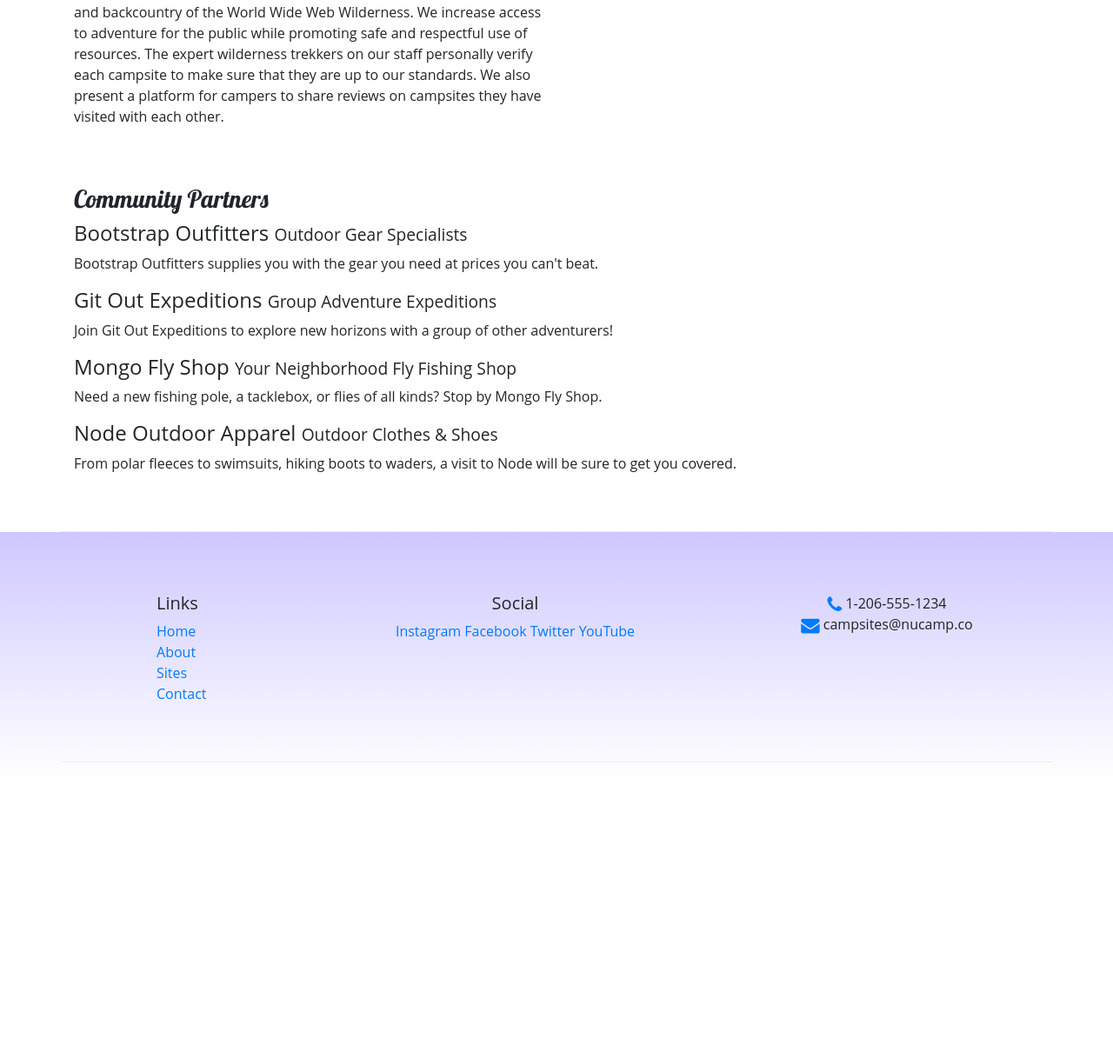
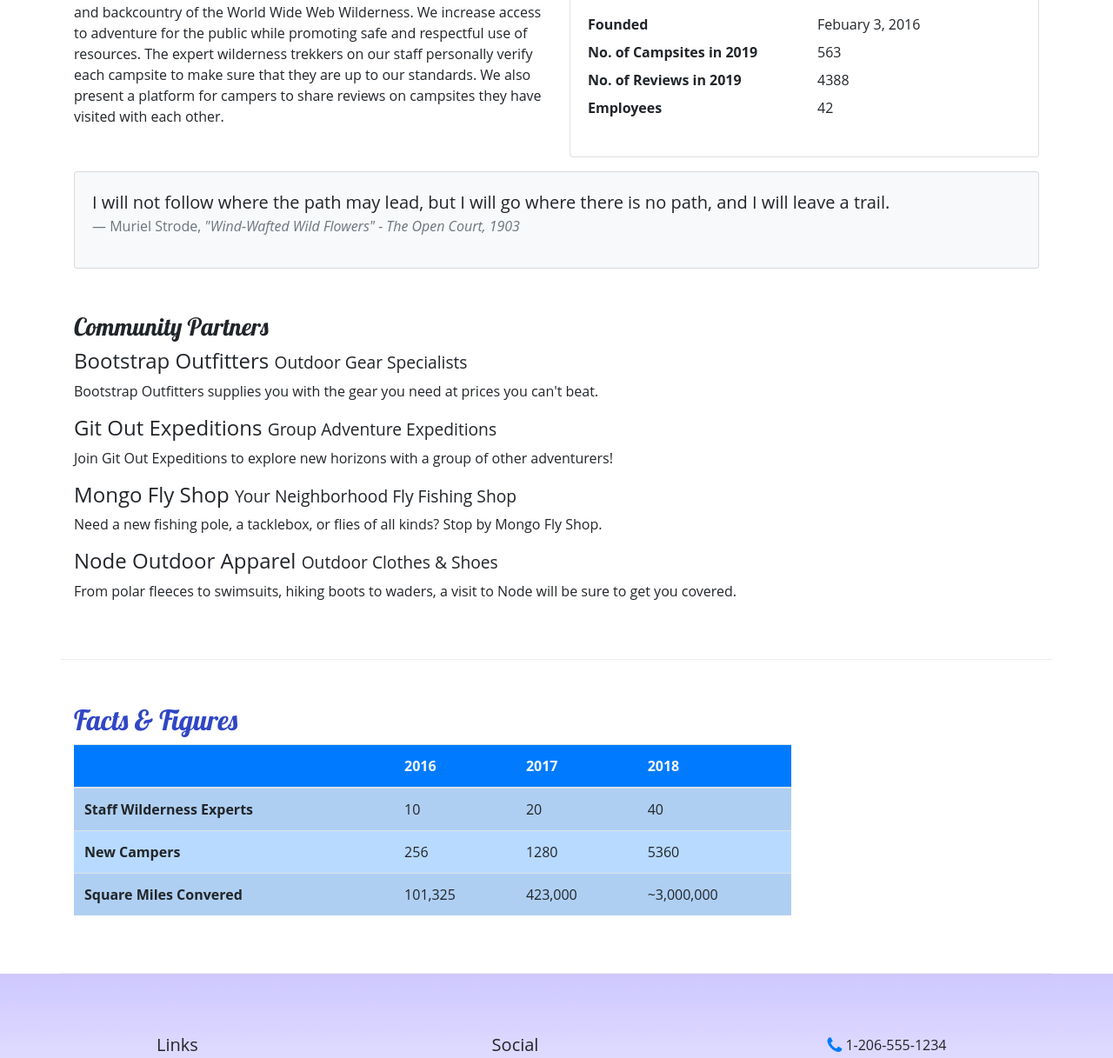
Before and after one commit to AdonisFiakos/my-workshop-projects, a website: page aboutus.html in a window 1280 px wide. Shown: the part 421-1638 px from the top of the page at 87% size. Before the commit the page ends 1318 px from the top, so only its background shows below. Drawn offline with nearby package versions, Linux system fonts and the light colour scheme.

Commit message:
tables-and-cards

```diff
--- a/aboutus.html
+++ b/aboutus.html
@@ -67,6 +67,35 @@
                 <h3>Our Mission</h3>
                 <p>We present a curated database of the best campsites in the vast woods and backcountry of the World Wide Web Wilderness. We increase access to adventure for the public while promoting safe and respectful use of resources. The expert wilderness trekkers on our staff personally verify each campsite to make sure that they are up to our standards. We also present a platform for campers to share reviews on campsites they have visited with each other.</p>
             </div>
+            <div class="col-sm-6">
+                <div class="card">
+                    <h3 class="card-header bg-primary text-white">Facts At a Glance</h3>
+                    <div class="card-body">
+                        <dl class="row">
+                            <dt class="col-6">Founded</dt>
+                            <dd class="col-6">Febuary 3, 2016</dd>
+                            <dt class="col-6">No. of Campsites in 2019</dt>
+                            <dd class="col-6">563</dd>
+                            <dt class="col-6">No. of Reviews in 2019</dt>
+                            <dd class="col-6">4388</dd>
+                            <dt class="col-6">Employees</dt>
+                            <dd class="col-6">42</dd>
+                        </dl>
+                    </div>
+                </div>
+            </div>
+            <div class="col">
+                <div class="card bg-light mt-3">
+                    <blockquote class="blockquote card-body">
+                        <p class="mb-0">I will not follow where the path may lead, but I will go where there is no path, and I will leave a trail.</p>
+                        <footer class="blockquote-footer">Muriel Strode,
+                            <cite title="Source Title">"Wind-Wafted Wild Flowers" -
+                                The Open Court, 1903
+                            </cite>
+                        </footer>
+                    </blockquote>
+                </div>
+            </div>
         </div>
 
         <div class="row row-content">
@@ -82,9 +111,48 @@
                 <p class="d-none d-sm-block">From polar fleeces to swimsuits, hiking boots to waders, a visit to Node will be sure to get you covered.</p>
             </div>
         </div>
+
+        <div class="row row-content">
+            <div class="col-sm-9">
+                <h2>Facts &amp; Figures</h2>
+                <div class="table-responsive">
+                    <table class="table table-striped">
+                        <thead>
+                            <tr class="bg-primary text-light">
+                                <th></th>
+                                <th>2016</th>
+                                <th>2017</th>
+                                <th>2018</th>
+                            </tr>
+                        </thead>
+                        <tbody class="table-primary">
+                            <tr>
+                                <th>Staff Wilderness Experts</th>
+                                <td>10</td>
+                                <td>20</td>
+                                <td>40</td>
+                            </tr>
+                            <tr>
+                                <th>New Campers</th>
+                                <td>256</td>
+                                <td>1280</td>
+                                <td>5360</td>
+                            </tr>
+                            <tr>
+                                <th>Square Miles Convered</th>
+                                <td>101,325</td>
+                                <td>423,000</td>
+                                <td>~3,000,000</td>
+                            </tr>
+                        </tbody>
+                    </table>
+                </div>
+            </div>
+        </div>
+
     </div>
 
-    <footer>
+    <footer class="site-footer">
         <div class="container">
             <div class="row row-content">
                 <div class="col-4 col-sm-2 offset-1">
--- a/css/styles.css
+++ b/css/styles.css
@@ -14,7 +14,7 @@ header h2 {
     color: #CEC8FF;
 }
 
-footer {
+.site-footer {
     background-image: linear-gradient(#CEC8FF, white);
     padding: 20px 0;
 }
```
Also changed, not shown: contactus.html (+1 -1 lines), index.html (+1 -1 lines).
